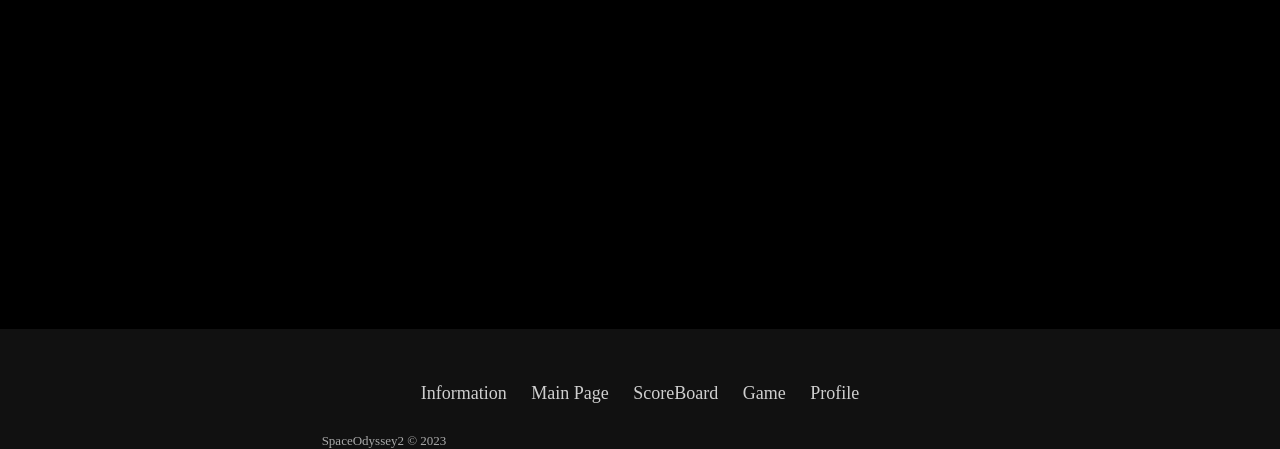
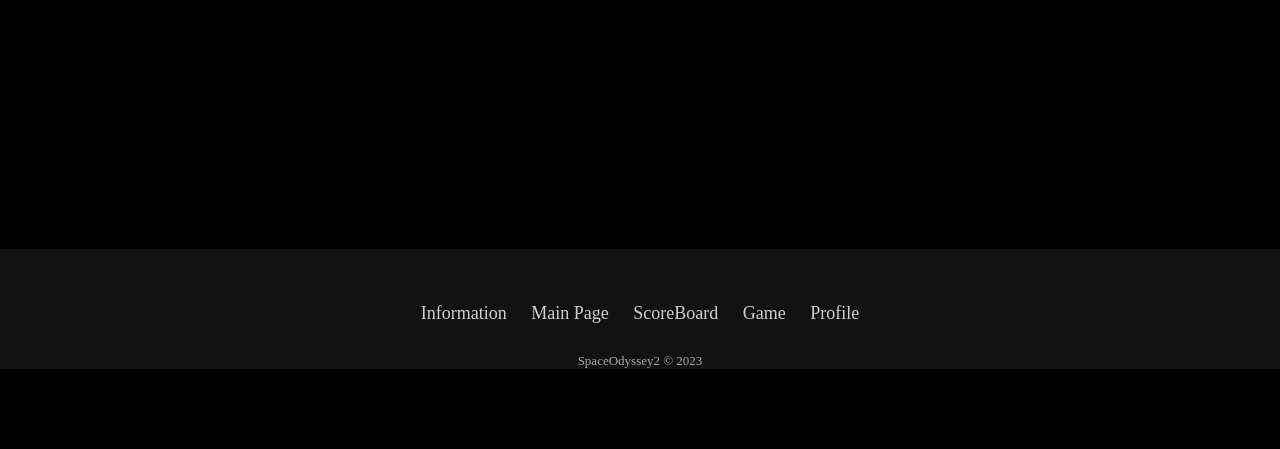
Before and after one commit to BlackShadeOSS/Space-Odyssey-2, a plain HTML site: page information.html in a window 1280 px wide. Shown: the part 551-1000 px from the top of the page. After the commit the page ends 920 px from the top, so only its background shows below. Drawn offline with Linux system fonts and the light colour scheme; a web font is replaced by a local one.

Commit message:
Refactor CSS and JS files for better user experience
- Change the height of the body and html elements in main.css to 100vh
- Add new classes .footer-basic-overflow and .footer-basic-no-overflow to information.css
- Modify .footer-basic class in information.css to have visibility: hidden
- Update profile.css to add margin-bottom to table element
- In mainPackage.js, add adaptFooter() function that changes footer display based on window size
- Call adaptFooter() function when switching tables or resizing window

```diff
--- a/CSS/information.css
+++ b/CSS/information.css
@@ -33,8 +33,3 @@ p {
     justify-content: center;
     align-items: center;
 }
-
-.footer-basic {
-    position: absolute;
-    bottom: 0;
-}
--- a/CSS/main.css
+++ b/CSS/main.css
@@ -7,7 +7,7 @@
 
 body,
 html {
-    height: 125vh;
+    height: 100vh;
     width: 100%;
     margin: 0;
     font-family: "Nasalization";
@@ -77,7 +77,7 @@ p {
     margin: 0;
 }
 
-.footer-basic {
+.footer-basic-overflow {
     padding: 40px 0;
     background-color: #111111;
     color: #ffffff;
@@ -86,6 +86,25 @@ p {
     width: 100%;
     height: 5vh;
     z-index: 2;
+    visibility: visible !important;
+}
+
+.footer-basic-no-overflow {
+    padding: 40px 0;
+    background-color: #111111;
+    color: #ffffff;
+    display: block;
+    text-align: center;
+    width: 100%;
+    height: 5vh;
+    position: absolute;
+    bottom: -15vh;
+    z-index: 2;
+    visibility: visible !important;
+}
+
+.footer-basic {
+    visibility: hidden;
 }
 
 .footer-basic ul {
@@ -121,6 +140,7 @@ p {
     font-size: 13px;
     color: #aaa;
     margin-bottom: 0;
+    width: 100%;
 }
 
 .menu-toggle {
--- a/CSS/profile.css
+++ b/CSS/profile.css
@@ -20,7 +20,7 @@ p {
 }
 
 table {
-    margin: 0 auto;
+    margin: 0 auto 50px auto;
     border-collapse: collapse;
 }
 
@@ -158,8 +158,3 @@ button:hover {
     background-color: rgb(255, 255, 255);
     color: rgb(0, 0, 0);
 }
-
-.footer-basic {
-    position: absolute;
-    bottom: 0;
-}
--- a/JS/mainPackage.js
+++ b/JS/mainPackage.js
@@ -1,6 +1,15 @@
 const menuToggle = document.querySelector(".menu-toggle");
 const lines = document.querySelectorAll(".menu-line");
 const mobileMenu = document.querySelector(".mobile-menu");
+
+document.addEventListener("DOMContentLoaded", () => {
+    document.addEventListener("resize", () => {
+        adaptFooter();
+    });
+
+    setTimeout(() => {
+        adaptFooter();
+    }, 500);
 
     menuToggle.addEventListener("click", () => {
         mobileMenu.classList.toggle("open");
@@ -10,8 +19,21 @@ menuToggle.addEventListener("click", () => {
         });
     });
 
-// add display block to .mobile-menu.close after 0.6s
     mobileMenu.style.opacity = "0";
     setTimeout(() => {
         mobileMenu.style.opacity = "1";
     }, 600);
+});
+
+function adaptFooter() {
+    if (document.querySelector(".footer-basic")) {
+        const footer = document.querySelector(".footer-basic");
+        if (document.body.scrollHeight <= window.innerHeight) {
+            footer.classList.add("footer-basic-no-overflow");
+            footer.classList.remove("footer-basic-overflow");
+        } else if (document.body.scrollHeight > window.innerHeight) {
+            footer.classList.add("footer-basic-overflow");
+            footer.classList.remove("footer-basic-no-overflow");
+        }
+    }
+}
--- a/JS/tableGeneration.js
+++ b/JS/tableGeneration.js
@@ -140,10 +140,12 @@ function switchTable() {
         table6.style.display = "none";
         buttons[0].classList.toggle("activeButton");
         buttons[1].classList.toggle("activeButton");
+        adaptFooter();
     } else if (buttons[0].classList.contains("activeButton")) {
         table1.style.display = "none";
         table6.style.display = "block";
         buttons[0].classList.toggle("activeButton");
         buttons[1].classList.toggle("activeButton");
+        adaptFooter();
     }
 }
```
Lines whose indentation alone changed are shown as unchanged.
